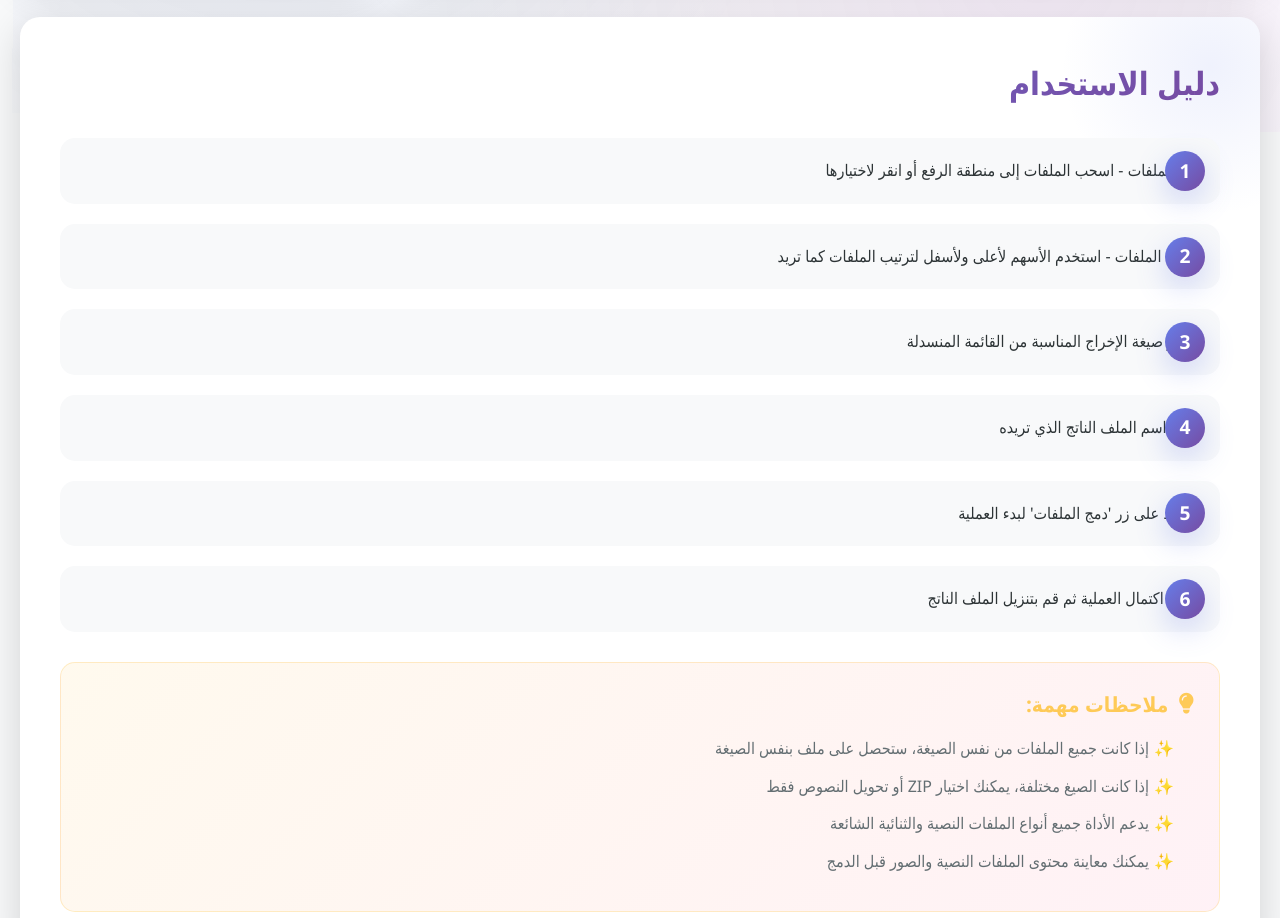
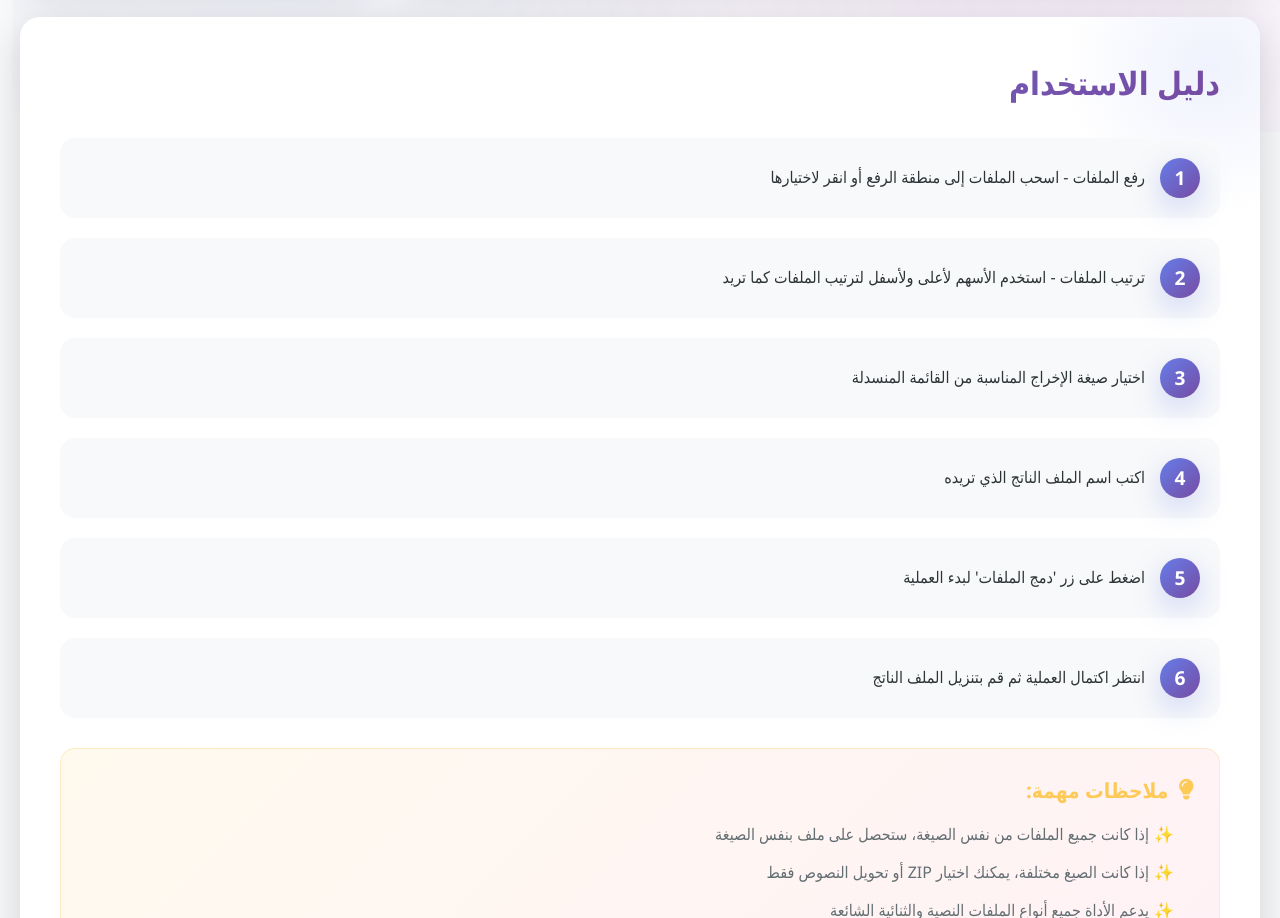
Before and after one commit to aljmalmo/file-fuse, a plain HTML site: page index.html in a window 1280 px wide. Shown: the part 660-1578 px from the top of the page. Drawn offline with nearby package versions, Linux system fonts and the light colour scheme.

Commit message:
Update index.html

```diff
--- a/index.html
+++ b/index.html
@@ -635,12 +635,14 @@
         .guide-steps li {
             counter-increment: step-counter;
             margin-bottom: 20px;
-            padding-right: 60px;
             position: relative;
             background: var(--bg-secondary);
             border-radius: 15px;
-            padding: 20px 20px 20px 60px;
+            padding: 20px;
             transition: all 0.3s ease;
+            display: flex;
+            align-items: center;
+            gap: 15px;
         }
 
         .guide-steps li:hover {
@@ -648,12 +650,7 @@
             box-shadow: var(--shadow-md);
         }
 
-        .guide-steps li::before {
-            content: counter(step-counter);
-            position: absolute;
-            right: 15px;
-            top: 50%;
-            transform: translateY(-50%);
+        .step-number {
             width: 40px;
             height: 40px;
             background: var(--primary-gradient);
@@ -665,6 +662,11 @@
             font-weight: 700;
             font-size: 1.2rem;
             box-shadow: var(--shadow-colored);
+            flex-shrink: 0;
+        }
+
+        .step-content {
+            flex: 1;
         }
 
         .notes {
@@ -774,13 +776,7 @@
         }
 
         [dir="ltr"] .guide-steps li {
-            padding-right: 20px;
-            padding-left: 60px;
-        }
-
-        [dir="ltr"] .guide-steps li::before {
-            right: auto;
-            left: 15px;
+            flex-direction: row-reverse; /* Reverse flex direction for LTR */
         }
 
         [dir="ltr"] .notes li {
@@ -881,12 +877,30 @@
         <section class="user-guide">
             <h2 data-ar="دليل الاستخدام" data-en="User Guide">دليل الاستخدام</h2>
             <ol class="guide-steps">
-                <li data-ar="رفع الملفات - اسحب الملفات إلى منطقة الرفع أو انقر لاختيارها" data-en="Upload Files - Drag files to the upload area or click to browse">رفع الملفات - اسحب الملفات إلى منطقة الرفع أو انقر لاختيارها</li>
-                <li data-ar="ترتيب الملفات - استخدم الأسهم لأعلى ولأسفل لترتيب الملفات كما تريد" data-en="Arrange Files - Use the up and down arrows to arrange files as needed">ترتيب الملفات - استخدم الأسهم لأعلى ولأسفل لترتيب الملفات كما تريد</li>
-                <li data-ar="اختيار صيغة الإخراج المناسبة من القائمة المنسدلة" data-en="Select Output Format - Choose the appropriate output format from the dropdown">اختيار صيغة الإخراج المناسبة من القائمة المنسدلة</li>
-                <li data-ar="اكتب اسم الملف الناتج الذي تريده" data-en="Enter Output Filename - Type the desired name for the merged file">اكتب اسم الملف الناتج الذي تريده</li>
-                <li data-ar="اضغط على زر 'دمج الملفات' لبدء العملية" data-en="Click 'Merge Files' button to start the process">اضغط على زر 'دمج الملفات' لبدء العملية</li>
-                <li data-ar="انتظر اكتمال العملية ثم قم بتنزيل الملف الناتج" data-en="Wait for completion then download the merged file">انتظر اكتمال العملية ثم قم بتنزيل الملف الناتج</li>
+                <li>
+                    <div class="step-number">1</div>
+                    <div class="step-content" data-ar="رفع الملفات - اسحب الملفات إلى منطقة الرفع أو انقر لاختيارها" data-en="Upload Files - Drag files to the upload area or click to browse">رفع الملفات - اسحب الملفات إلى منطقة الرفع أو انقر لاختيارها</div>
+                </li>
+                <li>
+                    <div class="step-number">2</div>
+                    <div class="step-content" data-ar="ترتيب الملفات - استخدم الأسهم لأعلى ولأسفل لترتيب الملفات كما تريد" data-en="Arrange Files - Use the up and down arrows to arrange files as needed">ترتيب الملفات - استخدم الأسهم لأعلى ولأسفل لترتيب الملفات كما تريد</div>
+                </li>
+                <li>
+                    <div class="step-number">3</div>
+                    <div class="step-content" data-ar="اختيار صيغة الإخراج المناسبة من القائمة المنسدلة" data-en="Select Output Format - Choose the appropriate output format from the dropdown">اختيار صيغة الإخراج المناسبة من القائمة المنسدلة</div>
+                </li>
+                <li>
+                    <div class="step-number">4</div>
+                    <div class="step-content" data-ar="اكتب اسم الملف الناتج الذي تريده" data-en="Enter Output Filename - Type the desired name for the merged file">اكتب اسم الملف الناتج الذي تريده</div>
+                </li>
+                <li>
+                    <div class="step-number">5</div>
+                    <div class="step-content" data-ar="اضغط على زر 'دمج الملفات' لبدء العملية" data-en="Click 'Merge Files' button to start the process">اضغط على زر 'دمج الملفات' لبدء العملية</div>
+                </li>
+                <li>
+                    <div class="step-number">6</div>
+                    <div class="step-content" data-ar="انتظر اكتمال العملية ثم قم بتنزيل الملف الناتج" data-en="Wait for completion then download the merged file">انتظر اكتمال العملية ثم قم بتنزيل الملف الناتج</div>
+                </li>
             </ol>
 
             <div class="notes">
@@ -1720,7 +1734,7 @@
 
             const iconMap = {
                 success: 'fa-check-circle',
-                error: 'fa-exclamation-circle',
+                error: 'fa-exclamation-triangle',
                 warning: 'fa-exclamation-triangle'
             };
 
```
